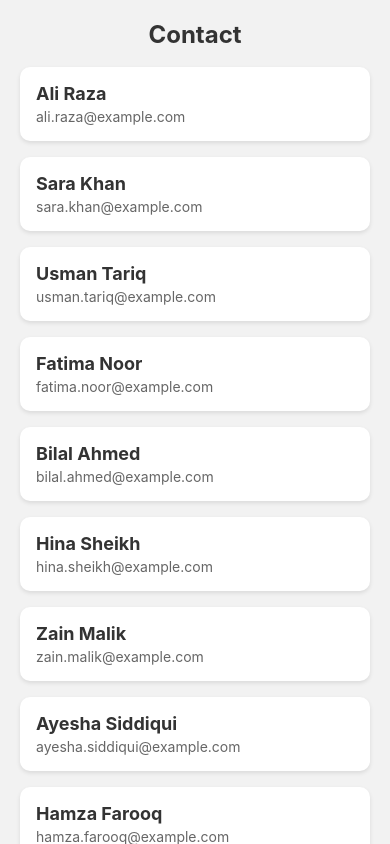
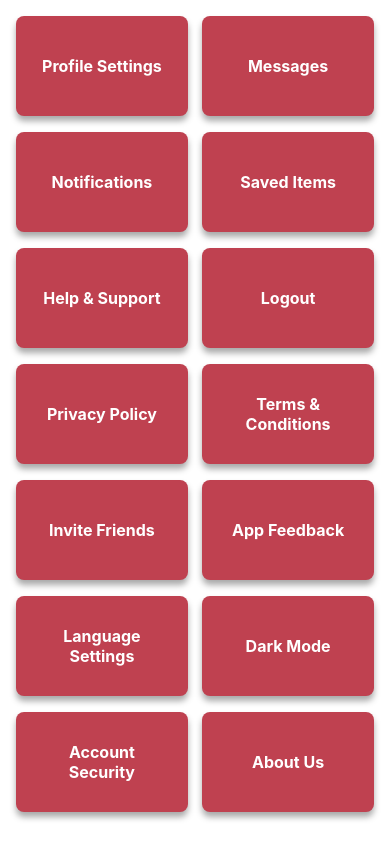
Before and after one commit to TayyabHussain03/react_native_cli_batch2, a React Native app: screen / in a window 390 px wide. Built offline with nearby package versions, Linux system fonts and the light colour scheme.

Commit message:
Grid using map method

```diff
--- a/App.jsx
+++ b/App.jsx
@@ -10,6 +10,7 @@ import FlatListScreen from './src/components/FlatListScreen.jsx'
 import SectionListScreen from './src/components/SectionListScreen.jsx'
 import Login from './src/components/Login.jsx'
 import UserContact from './src/screens/ContactList/UserContact.jsx'
+import Grid from './src/components/Grid.jsx'
 
 const App = () => {
   return (
@@ -24,7 +25,8 @@ const App = () => {
       {/* <FlatListScreen/> */}
       {/* <SectionListScreen/> */}
       {/* <Login /> */}
-      <UserContact />
+      {/* <UserContact /> */}
+      <Grid/>
     </View>
   )
 }
--- /dev/null
+++ b/src/components/Grid.jsx
@@ -0,0 +1,69 @@
+import React from 'react';
+import { ScrollView, View, Text, StyleSheet } from 'react-native';
+
+const data = [
+    { id: '1', title: 'Profile Settings' },
+    { id: '2', title: 'Messages' },
+    { id: '3', title: 'Notifications' },
+    { id: '4', title: 'Saved Items' },
+    { id: '5', title: 'Help & Support' },
+    { id: '6', title: 'Logout' },
+    { id: '7', title: 'Privacy Policy' },
+    { id: '8', title: 'Terms & Conditions' },
+    { id: '9', title: 'Invite Friends' },
+    { id: '10', title: 'App Feedback' },
+    { id: '11', title: 'Language Settings' },
+    { id: '12', title: 'Dark Mode' },
+    { id: '13', title: 'Account Security' },
+    { id: '14', title: 'About Us' }
+
+];
+
+const Grid = () => {
+    return (
+
+        // jb scrollview ko style dena hota h tau contentContainerStyle use krte hain
+        <ScrollView contentContainerStyle={styles.container}>
+            {data.map((item) => (
+                <View key={item.id} style={styles.gridItem}>
+                    <Text style={styles.itemText}>{item.title}</Text>
+                </View>
+            ))}
+        </ScrollView>
+    );
+};
+
+export default Grid;
+
+const styles = StyleSheet.create({
+    container: {
+        flexDirection: 'row',
+        flexWrap: 'wrap',
+        justifyContent: 'space-between',
+        padding: 16
+    },
+    gridItem: {
+        width: '48%', // Two items per row
+        height: 100,
+        backgroundColor: '#bf4150',
+        padding: 20,
+        marginBottom: 16,
+        borderRadius: 8,
+        justifyContent: "center",
+        shadowColor: "#000",
+        shadowOffset: {
+            width: 0,
+            height: 5,
+        },
+        shadowOpacity: 0.34,
+        shadowRadius: 6.27,
+
+        elevation: 10,
+    },
+    itemText: {
+        color: '#fff',
+        fontSize: 16,
+        textAlign: 'center',
+        fontWeight: 'bold'
+    }
+});
```
